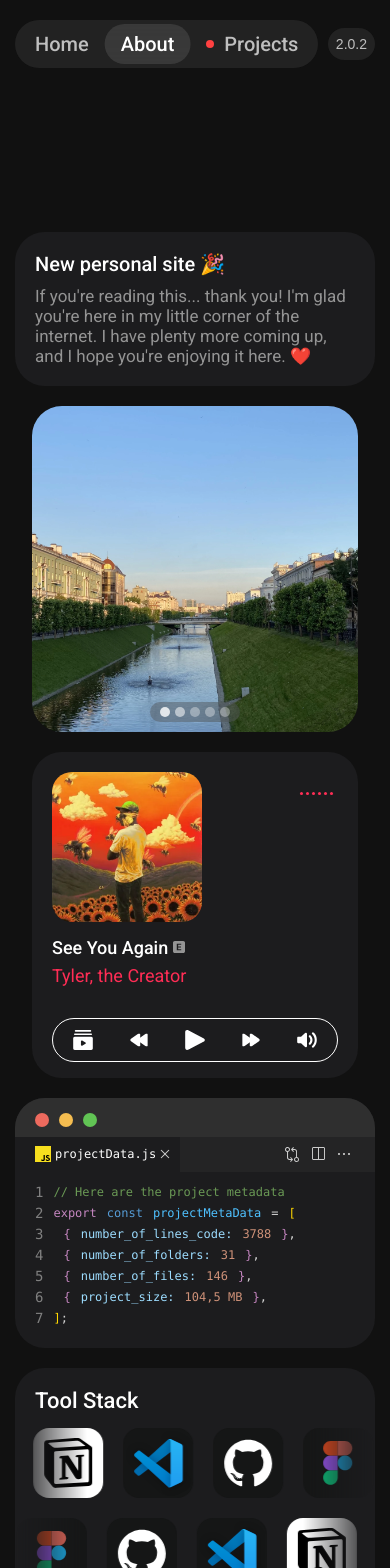
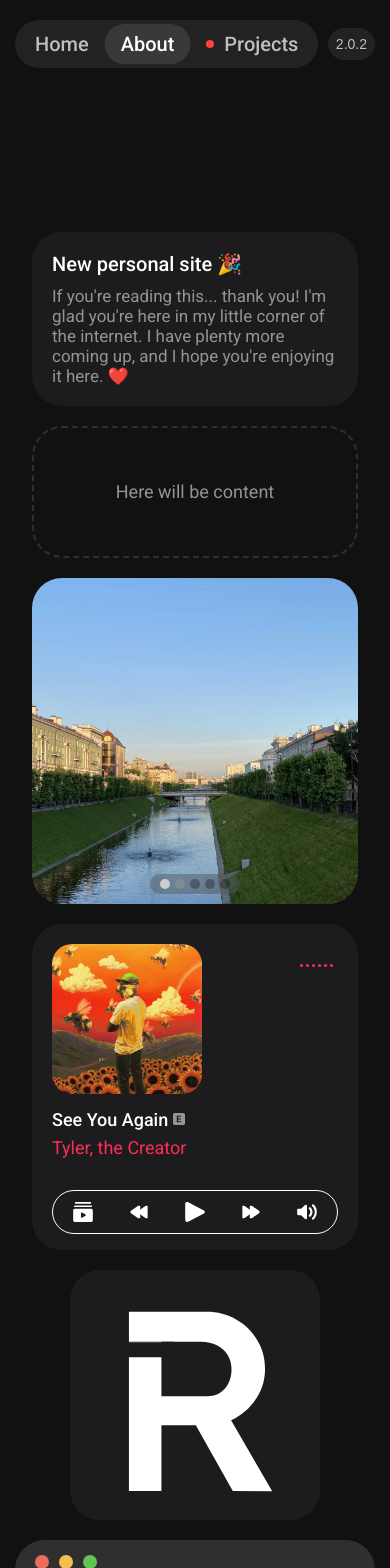
Before and after one commit to RodionGimranov/personal-site, a Vue app: page /personal-site/About in a window 390 px wide. Shown: the top 1568 px of the page. Built offline with nearby package versions, Linux system fonts and the light colour scheme.

Commit message:
Optimize styles

```diff
--- a/src/styles/global.scss
+++ b/src/styles/global.scss
@@ -31,7 +31,6 @@
 .home_intro_text_animation,
 .outro_text_container,
 .home_about_me_text,
-.logo_tilt_effect,
 .action_prompt,
 .typing_text,
 .skills_card,
@@ -48,28 +47,23 @@
 .lang_icon,
 .close_file_icon,
 .toolbar_btn,
-.tool_icon {
+.tool_icon,
+.map_image {
     user-select: none;
 }
 .image_block_container,
 .text_content_container,
 .music_block_container,
 .code_editor,
-.logo_tilt_effect,
 .tool_block_container,
 .quotes_block_container {
     overflow: hidden;
 }
 .page_title {
     margin-bottom: 30px;
-    font-size: 40px;
+    font-size: 34px;
     font-weight: 500;
     color: #ffffff;
-
-    display: flex;
-    justify-content: flex-start;
-    align-items: center;
-    gap: 10px;
 }
 .modal_container {
     position: fixed;
@@ -77,7 +71,6 @@
     left: 0;
     width: 100vw;
     height: 100vh;
-
     z-index: 9999;
     backdrop-filter: blur(10px);
     background: rgba(46, 46, 46, 0.1);
@@ -86,3 +79,9 @@
     justify-content: center;
     align-items: center;
 }
+.block_title {
+    margin-bottom: 15px;
+    font-size: 24px;
+    font-weight: 500;
+    color: #949494;
+}
--- a/src/styles/mediaQueries.scss
+++ b/src/styles/mediaQueries.scss
@@ -89,15 +89,10 @@
         .block1 > :nth-child(5) {
             order: 4;
         }
-        .text_content_container {
+
+        .message_block {
             width: 60%;
-            height: auto;
-            .message_block {
-                height: 250px;
-            }
-            .future_content_block {
-                display: none;
-            }
+            height: 250px;
         }
         .block2 {
             flex-direction: column;
@@ -139,17 +134,9 @@
         .block1 > :nth-child(3) {
             order: 3;
         }
-        .text_content_container {
+        .message_block {
             width: 100%;
-            .message_block {
-                height: auto;
-            }
-        }
-        .future_content_block {
-            display: none;
-        }
-        .logo_tilt_effect {
-            display: none;
+            height: auto;
         }
         .code_text {
             font-size: 13px;
--- a/src/styles/variables.scss
+++ b/src/styles/variables.scss
@@ -9,6 +9,7 @@
 $third_gray: #949494;
 $third_bg: #2f2f2f;
 $third_red: #6e1b13;
+$fourth_gray: #D0D0D0;
 $button_default: rgba(195, 195, 195, 0.1);
 $button_hover: rgba(195, 195, 195, 0.15);
 $button_active: rgba(195, 195, 195, 0.2);
@@ -27,4 +28,5 @@
 $letter_W: #f7df1e;
 $letter_e: #3dd68c;
 $letter_b: #0070c0;
-$slider_dot_bg: rgba(255, 255, 255, 0.35);
+$slider_dot_bg: rgba(23, 23, 23, 0.35);
+$location_panel_bg: rgba(87.27, 87.27, 87.27, 0.5);
```
